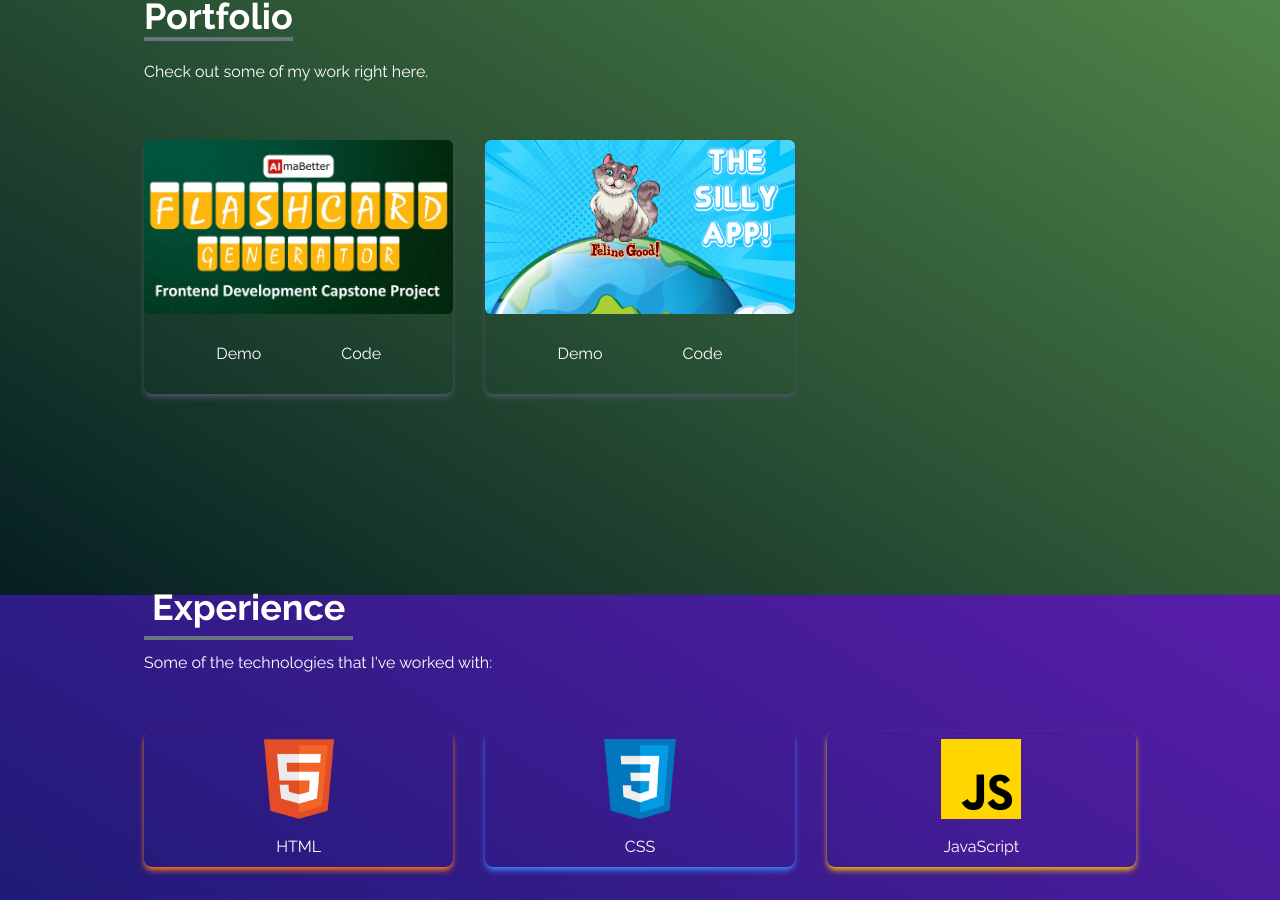
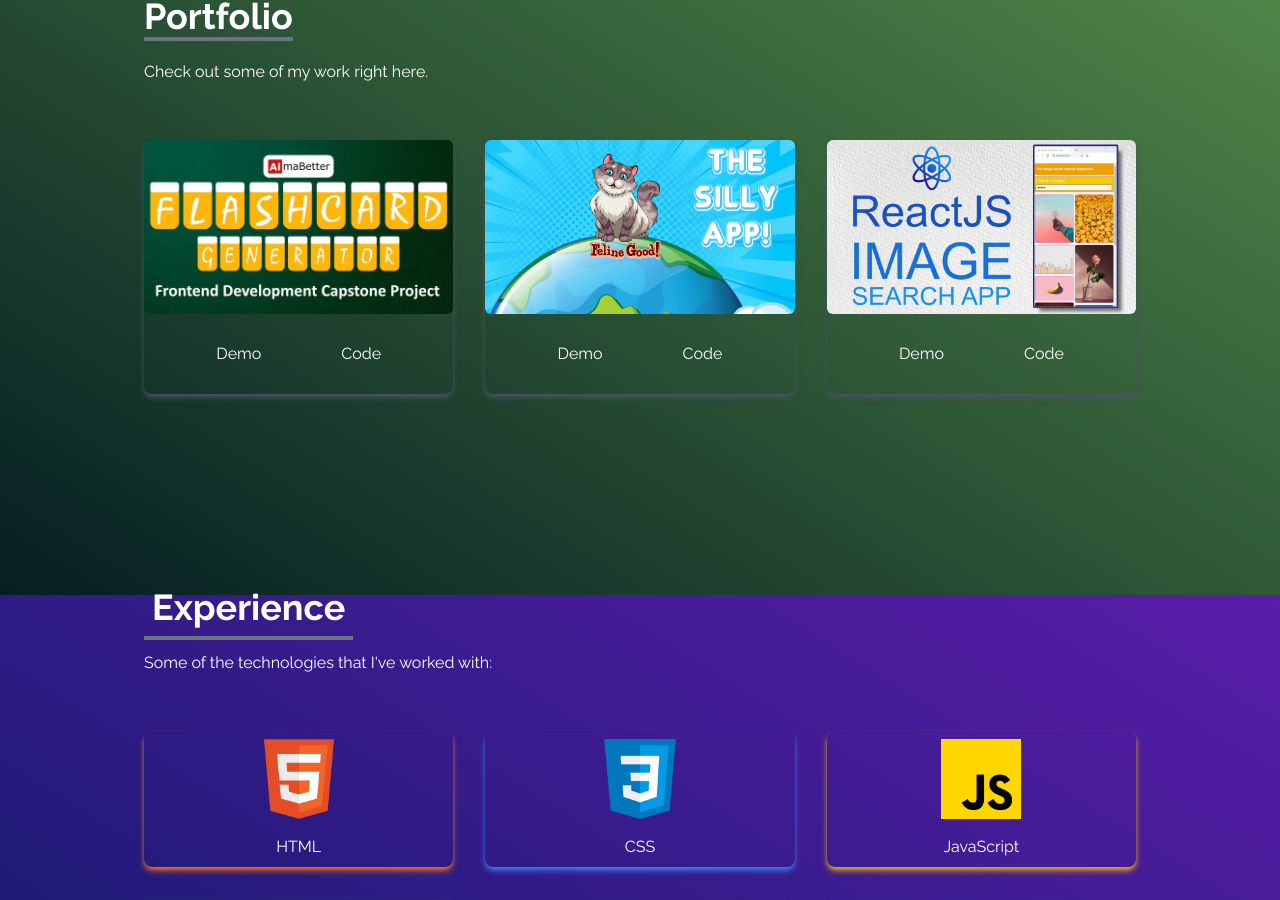
Before and after one commit to imvivekanand/portfolio, a React (Create React App) app: page / in a window 1280 px wide. Shown: the part 1805-2705 px from the top of the page. Built offline with nearby package versions, Linux system fonts and the light colour scheme; the HTML template or start-up script is replaced by a standard one.

Commit message:
image search app added

```diff
--- a/src/components/Portfolio.jsx
+++ b/src/components/Portfolio.jsx
@@ -1,6 +1,7 @@
 import React from "react";
 import flashcard from "../assets/portfolio/flashcard.jpg";
 import sillyapp from "../assets/portfolio/thesillyapp.jpg";
+import imagesearch from '../assets/portfolio/imagesearch.jpg'
 
 
 
@@ -17,6 +18,12 @@ const Portfolio = () => {
       src: sillyapp,
       demo: "https://thesillyapp.netlify.app/",
       code: "https://github.com/imvivekanand/the_silly_app.git"
+    },
+    {
+      id: 3,
+      src: imagesearch,
+      demo: "https://theimagesearch.netlify.app/",
+      code: "https://github.com/imvivekanand/imagesearchreactapp.git"
     },
   ];
 
```
Also changed, not shown: src/assets/portfolio/imagesearch.jpg (added).
